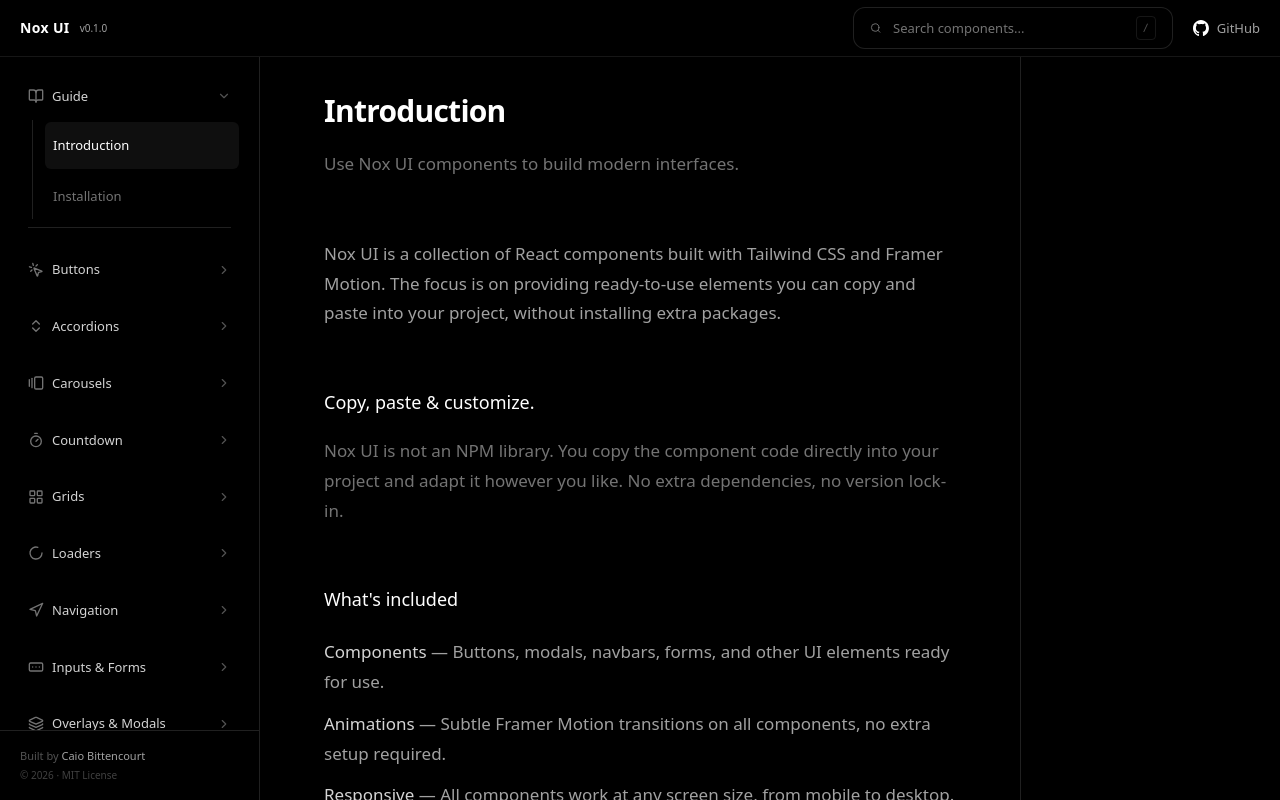
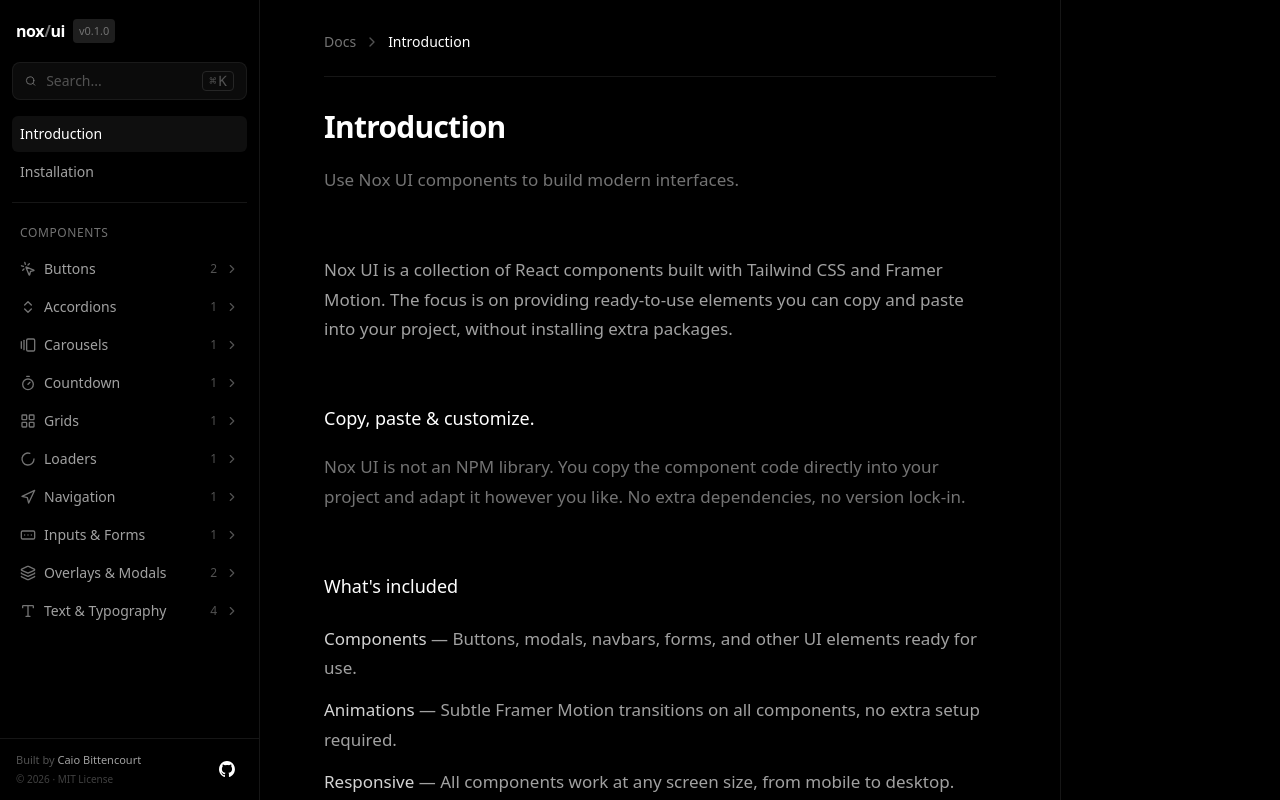
Before and after one commit to caiolucasbittencourt/nox-ui, a Next.js app: page /docs/introduction in a window 1280 px wide. Built offline with nearby package versions, Linux system fonts and the light colour scheme.

Commit message:
refactor: redesign sidebar layout and navigation

```diff
--- a/src/app/docs/layout.tsx
+++ b/src/app/docs/layout.tsx
@@ -1,6 +1,6 @@
-import Navbar from "@/components/Navbar";
 import Sidebar from "@/components/Sidebar";
-import AutoTableOfContents from "@/components/AutoTableOfContents";
+import ConditionalTableOfContents from "@/components/ConditionalTableOfContents";
+import Breadcrumb from "@/components/Breadcrumb";
 import { componentMap, sidebarCategories, guideEntries } from "@/registry";
 
 /* Sidebar guide links derived from guideEntries */
@@ -18,21 +18,24 @@
   children: React.ReactNode;
 }) {
   return (
-    <div className="flex h-screen flex-col overflow-hidden bg-black text-white">
-      <Navbar searchItems={searchItems} />
+    <div className="flex h-screen overflow-hidden bg-black text-white">
+      <Sidebar
+        guideLinks={guideLinks}
+        categories={sidebarCategories}
+        searchItems={searchItems}
+      />
 
-      <div className="flex min-h-0 flex-1">
-        <Sidebar guideLinks={guideLinks} categories={sidebarCategories} />
+      <main className="flex-1 overflow-y-auto">
+        <div className="px-12 lg:px-16">
+          <div className="min-w-0 flex-1 pb-[72px] pt-8">
+            <Breadcrumb />
+            {children}
+          </div>
+        </div>
+      </main>
 
-        <main className="flex-1 overflow-y-auto">
-          <div className="px-16">
-            <div className="min-w-0 flex-1 pb-[72px] pt-9">{children}</div>
-          </div>
-        </main>
-
-        <div className="hidden w-[260px] shrink-0 border-l border-neutral-700/50 xl:block">
-          <AutoTableOfContents />
-        </div>
+      <div className="hidden w-[220px] shrink-0 border-l border-neutral-800/60 xl:block">
+        <ConditionalTableOfContents />
       </div>
     </div>
   );
--- /dev/null
+++ b/src/components/Breadcrumb.tsx
@@ -0,0 +1,37 @@
+"use client";
+
+import { usePathname } from "next/navigation";
+import Link from "next/link";
+import { ChevronRight } from "lucide-react";
+import { componentSlugs, componentMap } from "@/registry";
+
+export default function Breadcrumb() {
+  const pathname = usePathname();
+  const currentSlug = pathname.split("/").pop() || "";
+
+  const isComponentPage = componentSlugs.includes(currentSlug);
+
+  // Get the title from componentMap if it's a component, otherwise format the slug
+  const getTitle = (slug: string) => {
+    if (isComponentPage && componentMap[slug]) {
+      return componentMap[slug].title;
+    }
+    return slug
+      .split("-")
+      .map((word) => word.charAt(0).toUpperCase() + word.slice(1))
+      .join(" ");
+  };
+
+  return (
+    <nav className="flex items-center gap-2 text-sm border-b border-neutral-800/60 pb-6 mb-8">
+      <Link
+        href="/docs/introduction"
+        className="text-neutral-500 hover:text-white transition-colors"
+      >
+        {isComponentPage ? "Components" : "Docs"}
+      </Link>
+      <ChevronRight className="h-4 w-4 text-neutral-600" />
+      <span className="text-white font-medium">{getTitle(currentSlug)}</span>
+    </nav>
+  );
+}
--- /dev/null
+++ b/src/components/ConditionalTableOfContents.tsx
@@ -0,0 +1,8 @@
+"use client";
+
+import AutoTableOfContents from "./AutoTableOfContents";
+
+export default function ConditionalTableOfContents() {
+  // Exibe o TableOfContents em todas as páginas (componentes e guides)
+  return <AutoTableOfContents />;
+}
--- a/src/components/Sidebar.tsx
+++ b/src/components/Sidebar.tsx
@@ -1,9 +1,9 @@
 "use client";
 
-import React, { useState } from "react";
+import React, { useState, useRef, useEffect } from "react";
 import Link from "next/link";
-import { usePathname } from "next/navigation";
-import { ChevronDown, BookOpen } from "lucide-react";
+import { usePathname, useRouter } from "next/navigation";
+import { ChevronDown, Search } from "lucide-react";
 
 export interface SidebarItem {
   name: string;
@@ -22,18 +22,29 @@
   slug: string;
 }
 
+interface SearchItem {
+  label: string;
+  slug: string;
+}
+
 interface SidebarProps {
   guideLinks?: GuideLink[];
   categories: SidebarCategory[];
+  searchItems?: SearchItem[];
 }
 
-export default function Sidebar({ guideLinks = [], categories }: SidebarProps) {
+export default function Sidebar({
+  guideLinks = [],
+  categories,
+  searchItems = [],
+}: SidebarProps) {
   const pathname = usePathname();
+  const router = useRouter();
   const activeSlug = pathname.split("/").pop() || "introduction";
 
   const [openSections, setOpenSections] = useState<Record<string, boolean>>(
     () => {
-      const initial: Record<string, boolean> = { Guide: true };
+      const initial: Record<string, boolean> = {};
       // Auto-open the section containing the active component
       for (const category of categories) {
         if (category.items.some((item) => item.slug === activeSlug)) {
@@ -44,50 +55,141 @@
     },
   );
 
+  // Search state
+  const [query, setQuery] = useState("");
+  const [searchOpen, setSearchOpen] = useState(false);
+  const searchRef = useRef<HTMLDivElement>(null);
+  const inputRef = useRef<HTMLInputElement>(null);
+
+  const filtered = query.trim()
+    ? searchItems.filter((item) =>
+        item.label.toLowerCase().includes(query.toLowerCase()),
+      )
+    : [];
+
+  useEffect(() => {
+    const handler = (e: MouseEvent) => {
+      if (searchRef.current && !searchRef.current.contains(e.target as Node)) {
+        setSearchOpen(false);
+      }
+    };
+    document.addEventListener("mousedown", handler);
+    return () => document.removeEventListener("mousedown", handler);
+  }, []);
+
+  useEffect(() => {
+    const handleKeyDown = (e: KeyboardEvent) => {
+      const tag = (e.target as HTMLElement)?.tagName;
+      if (
+        tag === "INPUT" ||
+        tag === "TEXTAREA" ||
+        (e.target as HTMLElement)?.isContentEditable
+      )
+        return;
+      if (e.key === "k" && (e.metaKey || e.ctrlKey)) {
+        e.preventDefault();
+        inputRef.current?.focus();
+      }
+    };
+    document.addEventListener("keydown", handleKeyDown);
+    return () => document.removeEventListener("keydown", handleKeyDown);
+  }, []);
+
+  const handleNavigate = (slug: string) => {
+    router.push(`/docs/${slug}`);
+    setQuery("");
+    setSearchOpen(false);
+  };
+
   const toggle = (title: string) => {
     setOpenSections((prev) => ({ ...prev, [title]: !prev[title] }));
   };
 
-  const guiaOpen = openSections["Guide"] ?? true;
+  return (
+    <aside className="flex h-full w-[260px] shrink-0 flex-col border-r border-neutral-800/60 bg-black scrollbar-hide">
+      {/* Logo */}
+      <div className="flex items-center gap-2 px-4 py-4">
+        <Link
+          href="/docs/introduction"
+          className="hover:opacity-80 transition-opacity"
+        >
+          <span className="text-base font-semibold tracking-tight text-white">
+            nox<span className="text-neutral-500">/</span>ui
+          </span>
+        </Link>
+        <span className="rounded bg-neutral-800/80 px-1.5 py-0.5 text-[11px] font-medium text-neutral-500">
+          v0.1.0
+        </span>
+      </div>
 
-  return (
-    <aside className="flex h-full w-[260px] shrink-0 flex-col border-r border-neutral-700/50 bg-black scrollbar-hide">
+      {/* Search */}
+      <div ref={searchRef} className="relative px-3 pb-4">
+        <div className="flex items-center gap-2.5 rounded-lg border border-neutral-800/60 bg-neutral-900/50 px-3 py-2">
+          <Search className="h-4 w-4 text-neutral-500" aria-hidden="true" />
+          <input
+            ref={inputRef}
+            type="text"
+            value={query}
+            onChange={(e) => {
+              setQuery(e.target.value);
+              setSearchOpen(true);
+            }}
+            onFocus={() => query.trim() && setSearchOpen(true)}
+            placeholder="Search..."
+            aria-label="Search components"
+            className="w-full bg-transparent text-sm text-neutral-300 placeholder:text-neutral-600 outline-none"
+          />
+          <kbd className="hidden items-center gap-0.5 rounded border border-neutral-800 px-1.5 py-0.5 text-neutral-600 lg:inline-flex">
+            <span className="text-xs leading-none">⌘</span>
+            <span className="text-sm font-medium leading-none">K</span>
+          </kbd>
+        </div>
+
+        {searchOpen && filtered.length > 0 && (
+          <div
+            className="absolute left-3 right-3 top-full z-50 mt-1 max-h-64 overflow-y-auto rounded-lg border border-neutral-800/60 bg-neutral-900 shadow-2xl"
+            role="listbox"
+          >
+            {filtered.map((item) => (
+              <button
+                key={item.slug}
+                onClick={() => handleNavigate(item.slug)}
+                role="option"
+                aria-selected={false}
+                className="flex w-full cursor-pointer items-center px-3 py-2.5 text-left text-sm text-neutral-400 transition-colors hover:bg-neutral-800/50 hover:text-white"
+              >
+                {item.label}
+              </button>
+            ))}
+          </div>
+        )}
+
+        {searchOpen && query.trim() && filtered.length === 0 && (
+          <div className="absolute left-3 right-3 top-full z-50 mt-1 rounded-lg border border-neutral-800/60 bg-neutral-900 px-3 py-3 text-sm text-neutral-500 shadow-2xl">
+            No results found.
+          </div>
+        )}
+      </div>
+
       <nav
-        className="flex flex-1 flex-col gap-1.5 overflow-y-auto px-5 pb-4 pt-4 scrollbar-hide"
+        className="flex flex-1 flex-col gap-0.5 overflow-y-auto px-3 pb-4 scrollbar-hide"
         role="navigation"
         aria-label="Documentation navigation"
       >
-        {/* ── Guide section ── */}
+        {/* ── Guide links (soltos) ── */}
         {guideLinks.length > 0 && (
-          <div className="mb-1">
-            <button
-              onClick={() => toggle("Guide")}
-              aria-expanded={guiaOpen}
-              className="flex w-full cursor-pointer items-center gap-2 rounded-md px-2 py-3 text-[13px] font-medium text-neutral-300 transition-colors hover:text-white"
-            >
-              <span className="flex h-4 w-4 items-center justify-center text-neutral-500">
-                <BookOpen className="h-4 w-4" />
-              </span>
-              <span className="flex-1 text-left">Guide</span>
-              <ChevronDown
-                className={`h-3.5 w-3.5 text-neutral-600 transition-transform ${
-                  guiaOpen ? "" : "-rotate-90"
-                }`}
-              />
-            </button>
-
-            {guiaOpen && (
-              <div className="ml-3 flex flex-col gap-1 border-l border-neutral-700/50 pl-3 pt-0.5">
+          <div className="mb-2">
+            <div className="flex flex-col gap-0.5">
               {guideLinks.map((link) => {
                 const isActive = activeSlug === link.slug;
                 return (
                   <Link
                     key={link.slug}
                     href={`/docs/${link.slug}`}
-                      className={`flex items-center gap-2 rounded-md px-2 py-3 text-[13px] transition-colors ${
+                    className={`flex items-center gap-2 rounded-md px-2 py-2 text-sm transition-colors ${
                       isActive
                         ? "bg-white/[0.06] text-white"
-                          : "text-neutral-500 hover:text-neutral-200"
+                        : "text-neutral-400 hover:text-white hover:bg-neutral-800/30"
                     }`}
                   >
                     <span className="truncate">{link.name}</span>
@@ -95,29 +197,35 @@
                 );
               })}
             </div>
+
+            {/* Separator */}
+            <div className="my-3 border-t border-neutral-800/60" />
+          </div>
         )}
 
-            {/* Separator */}
-            <div className="mx-2 my-2 border-t border-neutral-700/50" />
-          </div>
-        )}
+        {/* Section title */}
+        <p className="px-2 pb-2 text-xs font-medium text-neutral-500 uppercase tracking-wider">
+          Components
+        </p>
 
         {/* ── Component categories ── */}
         {categories.map((category) => {
           const isOpen = openSections[category.title] ?? false;
+          const itemCount = category.items.length;
 
           return (
-            <div key={category.title} className="mb-1">
+            <div key={category.title}>
               {/* Category header */}
               <button
                 onClick={() => toggle(category.title)}
                 aria-expanded={isOpen}
-                className="flex w-full cursor-pointer items-center gap-2 rounded-md px-2 py-3 text-[13px] font-medium text-neutral-300 transition-colors hover:text-white"
+                className="flex w-full cursor-pointer items-center gap-2 rounded-md px-2 py-2 text-sm text-neutral-400 transition-colors hover:bg-neutral-800/30 hover:text-white"
               >
                 <span className="flex h-4 w-4 items-center justify-center text-neutral-500">
                   {category.icon}
                 </span>
                 <span className="flex-1 text-left">{category.title}</span>
+                <span className="text-xs text-neutral-600">{itemCount}</span>
                 <ChevronDown
                   className={`h-3.5 w-3.5 text-neutral-600 transition-transform ${
                     isOpen ? "" : "-rotate-90"
@@ -127,20 +235,25 @@
 
               {/* Items */}
               {isOpen && (
-                <div className="ml-3 flex flex-col gap-1 border-l border-neutral-700/50 pl-3 pt-0.5">
+                <div className="ml-3 flex flex-col gap-0.5 border-l border-neutral-800/60 pl-3 py-1">
                   {category.items.map((item) => {
                     const isActive = activeSlug === item.slug;
                     return (
                       <Link
                         key={item.slug}
                         href={`/docs/${item.slug}`}
-                        className={`flex items-center gap-2 rounded-md px-2 py-3 text-[13px] transition-colors ${
+                        className={`flex items-center gap-2 rounded-md px-2 py-1.5 text-sm transition-colors ${
                           isActive
                             ? "bg-white/[0.06] text-white"
                             : "text-neutral-500 hover:text-neutral-200"
                         }`}
                       >
                         <span className="truncate">{item.name}</span>
+                        {item.isNew && (
+                          <span className="rounded bg-emerald-500/20 px-1.5 py-0.5 text-[10px] font-medium text-emerald-400">
+                            NEW
+                          </span>
+                        )}
                       </Link>
                     );
                   })}
@@ -152,7 +265,9 @@
       </nav>
 
       {/* Footer */}
-      <div className="shrink-0 border-t border-neutral-700/50 px-5 py-4">
+      <div className="shrink-0 border-t border-neutral-800/60 px-4 py-3">
+        <div className="flex items-center justify-between">
+          <div>
             <p className="text-[11px] leading-relaxed text-neutral-600">
               Built by{" "}
               <a
@@ -168,6 +283,22 @@
               © {new Date().getFullYear()} · MIT License
             </p>
           </div>
+          <a
+            href="https://github.com/caiolucasbittencourt/nox-ui"
+            target="_blank"
+            rel="noopener noreferrer"
+            className="flex items-center justify-center h-8 w-8 rounded-lg text-neutral-500 hover:text-white hover:bg-neutral-800/50 transition-colors"
+            aria-label="GitHub"
+          >
+            <img
+              src="/github.svg"
+              alt=""
+              className="h-4 w-4"
+              aria-hidden="true"
+            />
+          </a>
+        </div>
+      </div>
     </aside>
   );
 }
```
Also changed, not shown: src/components/AutoTableOfContents.tsx (+6 -4 lines). Lines whose indentation alone changed are shown as unchanged.
